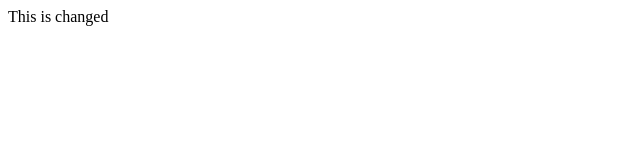
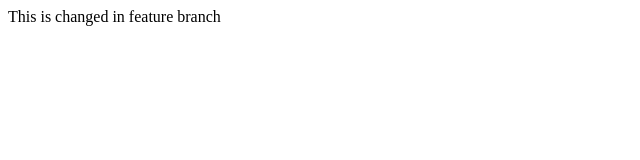
Before and after one commit to AjeetK/jenkins-demo, a plain HTML site: page index.html in a window 1280 px wide. Shown: the whole page, without its empty margins (0-640 px from the left). Drawn offline with Linux system fonts and the light colour scheme.

Commit message:
changed again in feature

```diff
--- a/index.html
+++ b/index.html
@@ -3,6 +3,6 @@
 		<title>jenkins-demo</title>
 	</head>
 	<body>
-		<p>This is changed</body>
+		<p>This is changed in feature branch</body>
 	</body>
 </html>
```
